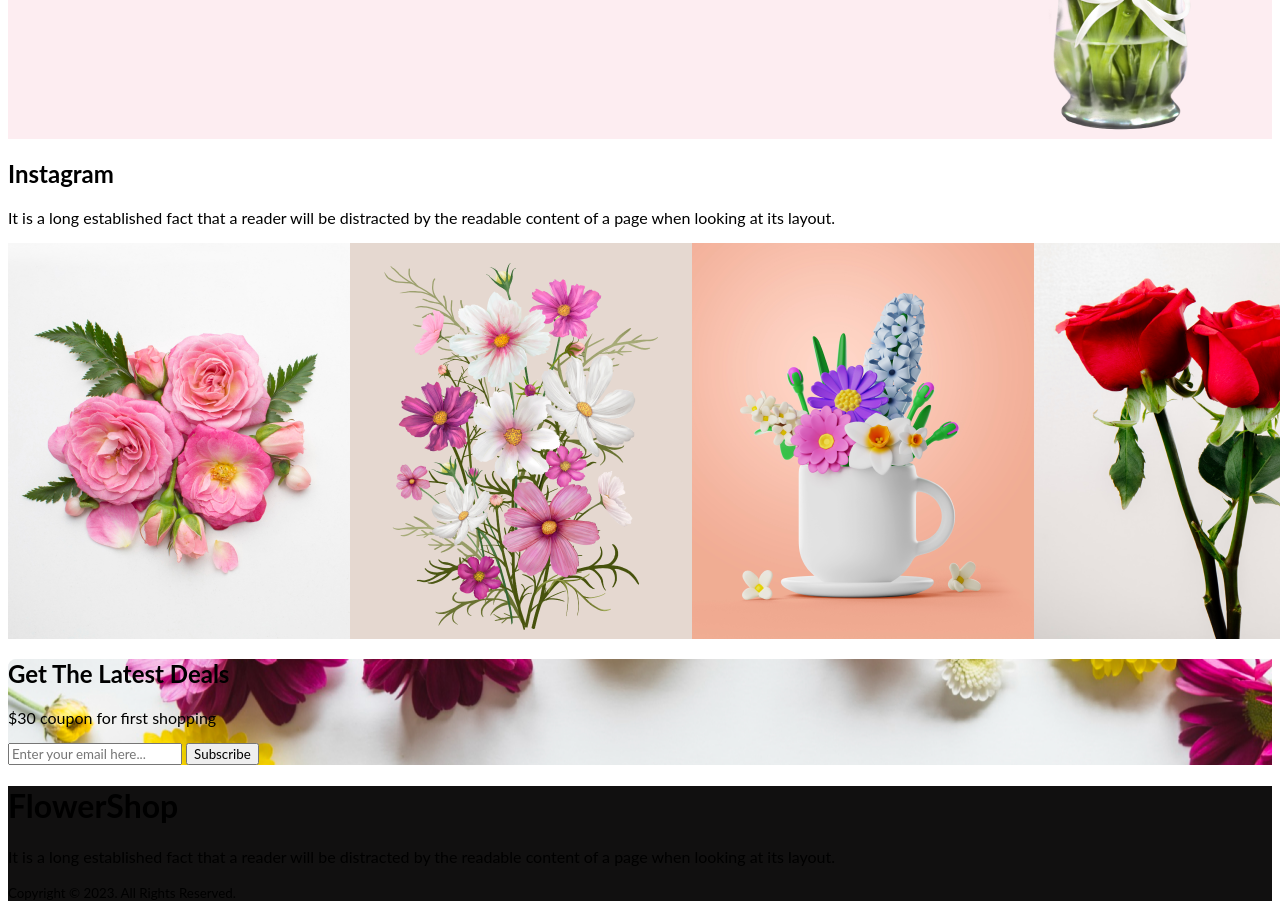
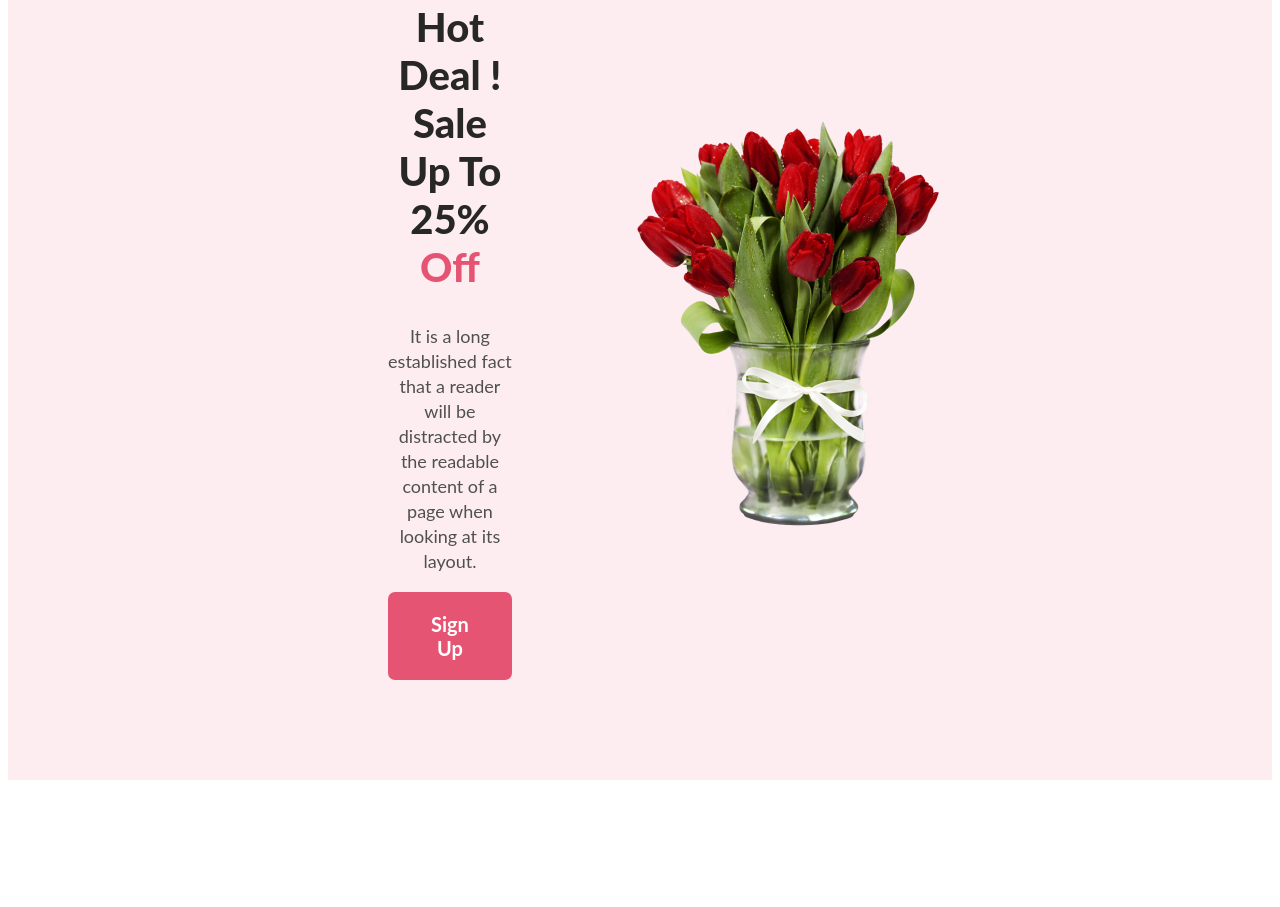
Before and after one commit to masum9100/flower-shop, a plain HTML site: page index.html in a window 1280 px wide. Shown: the part 2553-3460 px from the top of the page. Drawn offline with Linux system fonts and the light colour scheme.

Commit message:
all added

```diff
--- a/index.html
+++ b/index.html
@@ -57,19 +57,20 @@
         <!-- feature section end -->
         <!-- hot deal start -->
         <div class="hot-deal">
-            <div>
-                <h2>Hot Deal ! Sale Up To 25% Off</h2>
+            <div class="hot-deal-content">
+                <h2>Hot Deal ! Sale Up To 25% <span class="hot-deal-span">Off</span></h2>
                 <p>It is a long established fact that a reader will be distracted by the readable content of a page when looking at its layout.</p>
-                <button>Sign Up</button>
+                <button class="all-btn">Sign Up</button>
             </div>
             <img src="image/s4image.png" alt="">
         </div>
          <!-- hot deal end -->
          <!-- instagram section start -->
-         <div>
+         <div class="insta-section">
             <h2>Instagram</h2>
             <p>It is a long established fact that a reader will be distracted by the readable content of a page when looking at its layout.</p>
             <div class="instagram-image">
+
                 <img src="image/s5image1.png" alt="">
                 <img src="image/s5image2.png" alt="">
                 <img src="image/s5image3.png" alt="">
@@ -81,18 +82,17 @@
          <div class="subscription">
             <h2>Get The Latest Deals</h2>
             <p>$30 coupon for first shopping</p>
-            <input type="email" name="" id="" placeholder="Enter your email here...">
-            <input type="submit" value="Subscribe">
+            <input class="mail-box" type="email" name="" id="" placeholder="          Enter your email here...">
+            <input class="all-btn" type="submit" value="Subscribe">
          </div>
          <!-- subscription section end -->
     </main>
     <footer>
-        <div class="footer">
-            <h1>FlowerShop</h1>
+        <div class="foot-section">
+            <h2><span class="foot-span">Flower</span>Shop</h2>
             <p>It is a long established fact that a reader will be distracted by the readable content of a page when looking at its layout.</p>
-            <small>Copyright © 2023. All Rights Reserved.</small>
+            <small>&copy2020-2023, FlowerShop.com. All rights reserved. </small>
         </div>
     </footer>
-
 </body>
 </html>
--- a/style/style.css
+++ b/style/style.css
@@ -148,24 +148,125 @@
     justify-content: space-between;
     align-items: center;
     background-color: #FDEDF1;
+    margin-top: 150px;
+    padding: 100px 0px;
 }
-
+.hot-deal-content{
+    padding-left: 200px;
+    text-align: center;
+    margin-left: 180px;
+    padding-right: 120px;
+}
+.hot-deal-content h2{
+    color: #272727;
+    font-size: 40px;
+    font-weight: 800;
+}
+.hot-deal-content p{
+    color: #505050;
+    text-align: center;
+    font-size: 18px;
+    font-weight: 400;
+    line-height: 25px;
+}
+.hot-deal img{
+    margin-right: 180px;
+    padding-right: 250px;
+}
+.hot-deal-span{
+    color: #E55473;
+}
 /* instagram section */
 
+.insta-section{
+    margin: 150px 180px 0px;
+    text-align: center;
+}
+.insta-section h2{
+    color: #272727;
+    font-size: 40px;
+    font-weight: 800;
+}
+.insta-section p{
+    color: #505050;
+    font-size: 18px;
+    font-weight: 400;
+    line-height: 25px;
+    width: 594px;
+    margin-left: auto;
+    margin-right: auto;
+    margin-bottom: 50px;
+}
 .instagram-image{
     display: flex;
     justify-content: space-between;
+}
+.instagram-image img{
+    box-shadow: 0px 2px 5px rgba(0, 0, 0, 0.367);
 }
 
 /* subscription section */
 
 .subscription{
     background-image: url('../image/s6bgimage.png');
+    background-repeat: no-repeat;
+    background-size: cover;
+    margin: 150px 180px 0px;
+    height: 449px;
+    text-align: center;
+    padding: 100px 0px;
+}
+.subscription h2{
+    color: #272727;
+    font-size: 40px;
+    font-weight: 800;
+}
+.subscription p{
+    color: #505050;
+    font-size: 18px;
+    font-weight: 400;
+    line-height: 25px;
+    margin-bottom: 48px;
+    margin-top: -20px;
+}
+.mail-box{
+    border: 0;
+    border-radius: 8px;
+    height: 64px;
+    width: 700px;
+    margin-right: 20px;
 }
 
 /* footer section */
 
-.footer{
+.foot-section{
+    color: white;
     background-color: #111010;
-    align-items: center;
+    height: 449px;
+    text-align: center;
+    margin-top: 150px;
+    padding: 100px 0px;
 }
+.foot-span{
+    color: #E55473;
+}
+.foot-section h2{
+    font-size: 48px;
+    font-weight: 800;
+}
+.foot-section p{
+    width: 625px;
+    margin-left: auto;
+    margin-right: auto;
+    color: #DADADA;
+    font-size: 18px;
+    font-weight: 400;
+    line-height: 25px;
+    margin-top: -15px;
+    margin-bottom: 30px;
+}
+.foot-section small{
+    font-size: 16px;
+    font-weight: 400;
+    color: #707070;
+}
```
